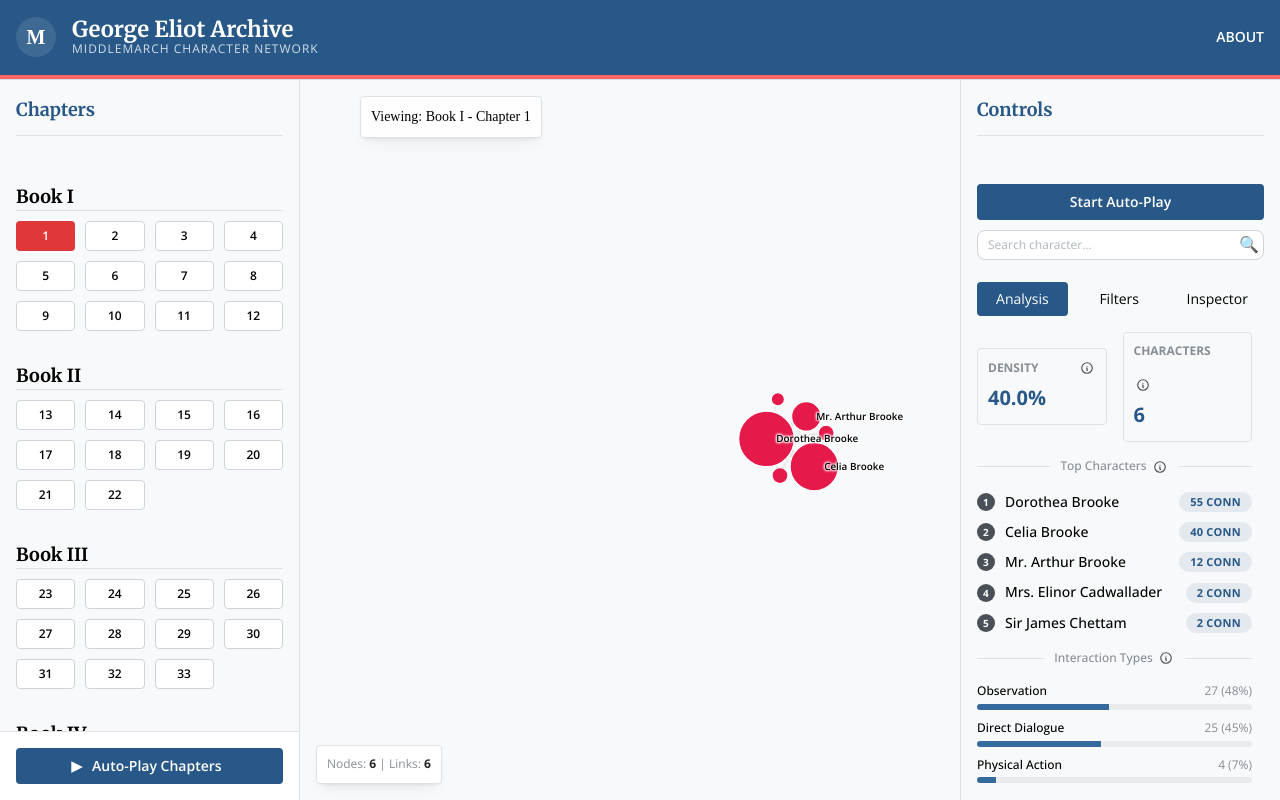
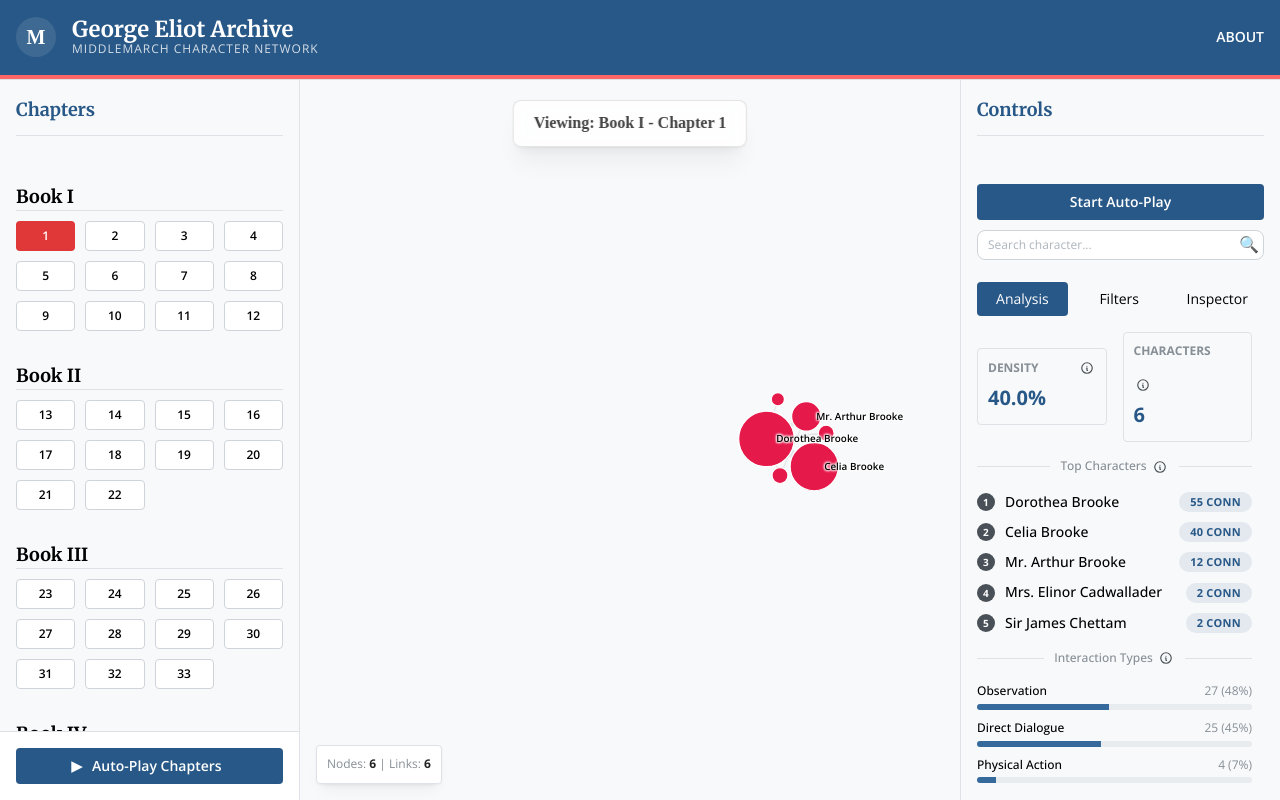
Before and after one commit to Mandeep-Andey/CharacterNetworks, a React (Vite) app: page /BookI/1 in a window 1280 px wide. Built offline with nearby package versions, Linux system fonts and the light colour scheme.

Commit message:
fix: centered div; updated gitignore

```diff
--- a/src/App.tsx
+++ b/src/App.tsx
@@ -51,14 +51,22 @@ const GraphView = () => {
     <Box w="100%" h="100%" bg="gray.0" pos="relative">
       <Paper
         pos="absolute"
-        top={16}
-        left={60} // Moved slightly right to avoid collision with sidebar toggle
-        p="xs"
-        shadow="sm"
+        top={20}
+        left="50%"
+        px="lg"
+        py="xs"
+        shadow="md"
+        radius="md"
         withBorder
-        style={{ zIndex: 10, backdropFilter: 'blur(4px)', backgroundColor: 'rgba(255, 255, 255, 0.8)' }}
+        style={{
+          zIndex: 10,
+          backdropFilter: 'blur(8px)',
+          backgroundColor: 'rgba(255, 255, 255, 0.85)',
+          transform: 'translateX(-50%)',
+          border: '1px solid rgba(0, 0, 0, 0.1)'
+        }}
       >
-        <Text size="sm" ff="serif">
+        <Text size="md" fw={600} ff="serif" c="dark.4">
           Viewing: {bookId?.replace(/([A-Z])/g, ' $1').trim()} - Chapter {chapterId}
         </Text>
       </Paper>
```
Also changed, not shown: 1 other file (tests, documents, lock files or other folders).
